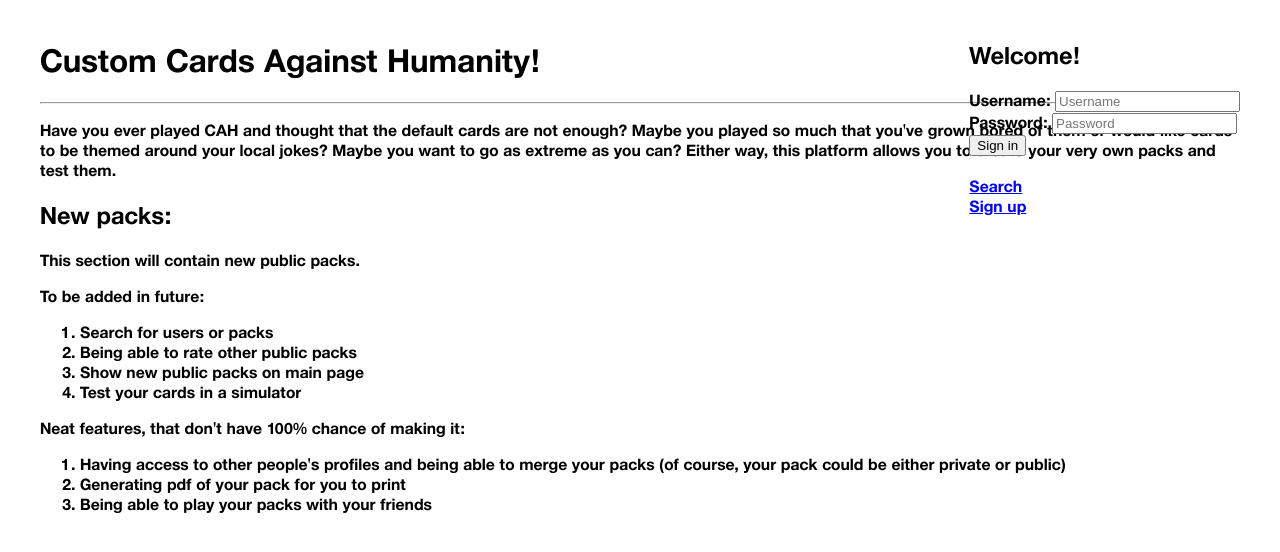
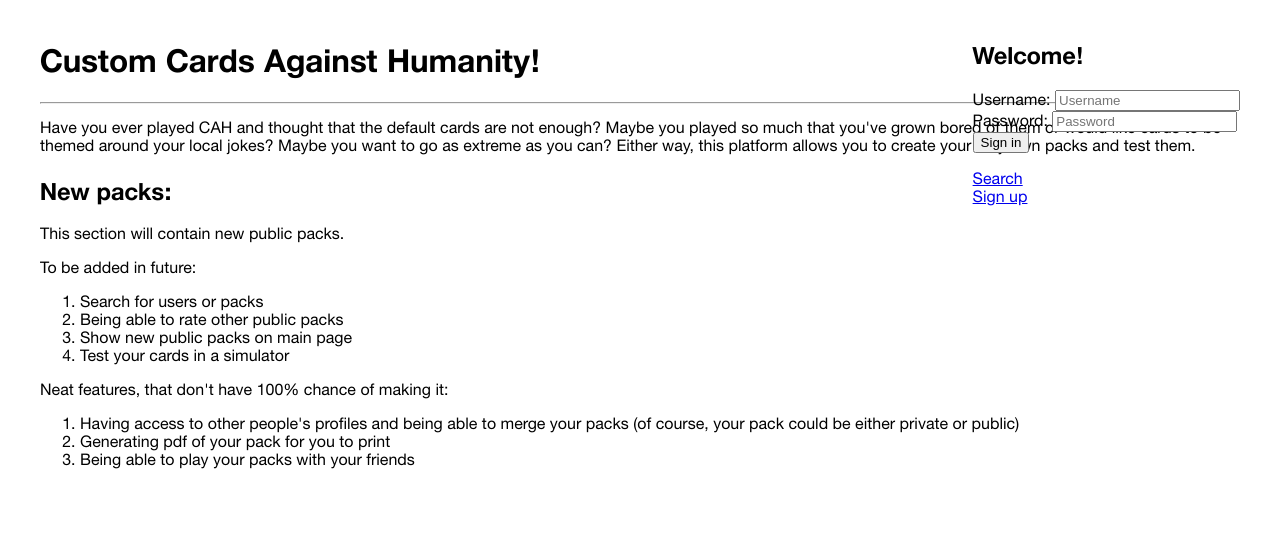
Before and after one commit to Uxusino/custom-cards, a Flask app: page / in a window 1280 px wide. Shown: the top 552 px of the page. Run offline with Flask 3, Linux system fonts and the light colour scheme; parts of the project's set-up code (start-up, migrations or seed data) failed here and were passed over.

Commit message:
Minor style improvements

```diff
--- a/static/styles.css
+++ b/static/styles.css
@@ -1,13 +1,28 @@
 @font-face {
     font-family: 'Helvetica Neue Bold';
-    src: url('fonts/NeueHelveticaBQ-Bold.otf') format('truetype');
+    src: url('NeueHelveticaBQ-Bold.otf') format('truetype');
     font-weight: bold;
+}
+
+@font-face {
+    font-family: 'Helvetica Neue Roman';
+    src: url('HelveticaNeue-Roman.otf') format('truetype');
+    font-weight: normal;
 }
 
 body {
     margin: 0 auto;
     max-width: 1200px;
     padding: 20px;
+    font-family: 'Helvetica Neue Roman', sans-serif;
+}
+
+h1,
+h2,
+h3,
+h4,
+h5,
+h6 {
     font-family: 'Helvetica Neue Bold', sans-serif;
 }
 
@@ -72,6 +87,7 @@ body {
     vertical-align: top;
     margin-right: 10px;
     width: 400px;
+    font-family: 'Helvetica Neue Bold', sans-serif;
 }
 
 .card {
@@ -81,6 +97,7 @@ body {
     padding: 10px;
     border-width: thin;
     border-color: #888;
+    font-family: 'Helvetica Neue Bold', sans-serif;
 }
 
 #white-cards {
```
Also changed, not shown: static/HelveticaNeue-Roman.otf (added), static/NeueHelveticaBQ-Bold.otf (renamed from fonts/NeueHelveticaBQ-Bold.otf).
